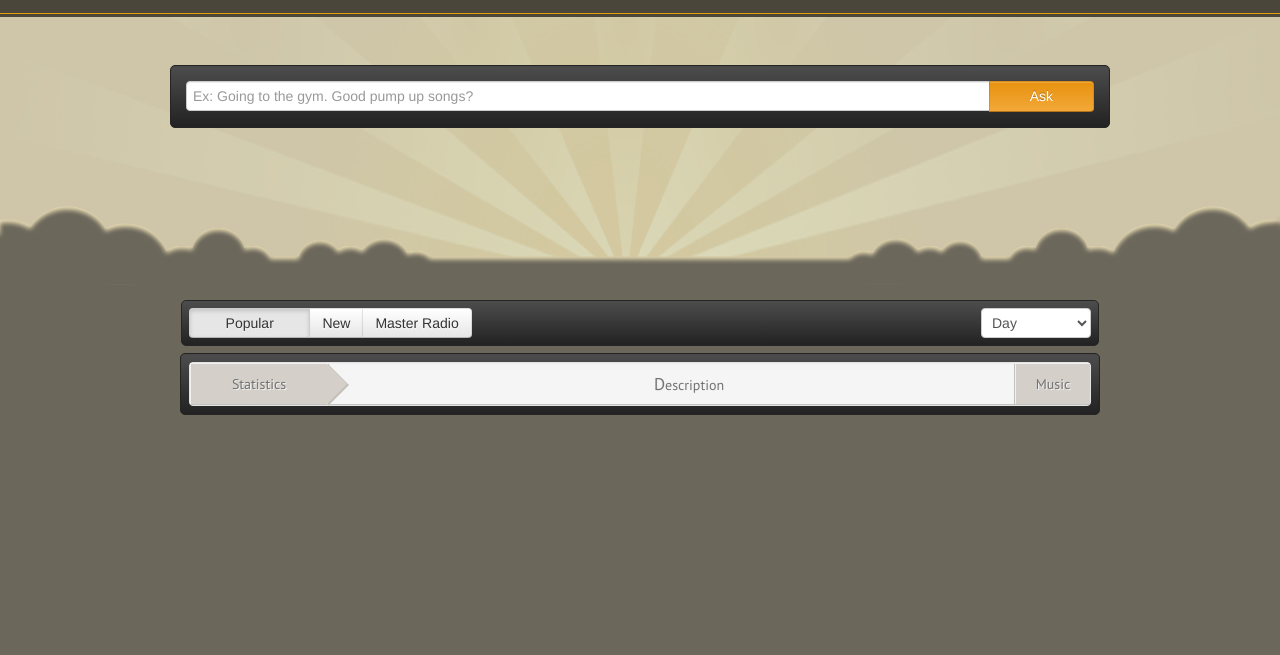
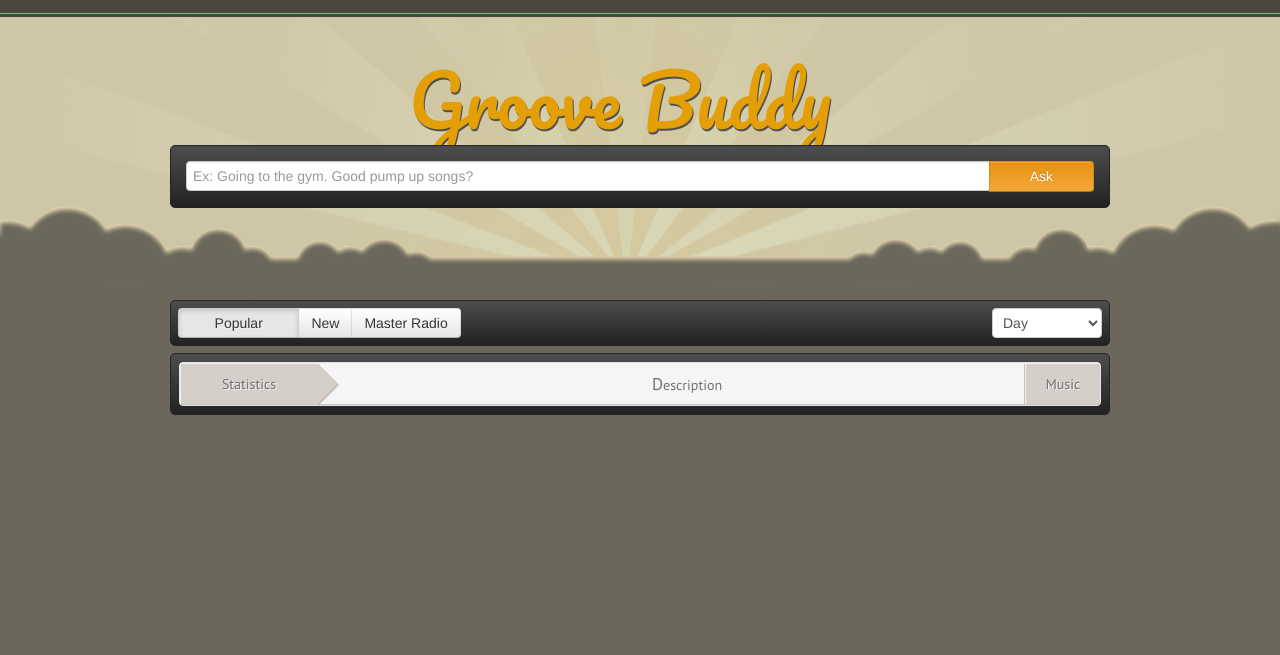
Before and after one commit to smith1302/Groovebuddy, a PHP site: page / in a window 1280 px wide. Shown: the top 655 px of the page. Run offline with PHP 8.4, Linux system fonts and the light colour scheme; data that the repository does not hold is empty; a stand-in replaces the project's code that opens the database connection.

Commit message:
Created a div around header and updated things

```diff
--- a/index.php
+++ b/index.php
@@ -60,29 +60,30 @@ if(!isset($_SESSION['page'])) {
 			margin:20px 0 70px 0;
 		}
 		h1 {
-			font-size: 39px;
-			font-family: 'Pacifico', sans-serif;
+			font-size: 70px;
+			/*font-family: 'Fugaz One', cursive;*/
+			font-family: 'Pacifico', cursive;
 			font-weight: normal;
-			text-shadow:
-			-2px 2px 0 #4A463A,
-			2px 2px 0 #4A463A;
-			margin:0;
-		/*	margin-bottom: -10px;*/
+			color: #E39F05;
+			/*text-shadow: 1px 2px 0 #FAE7BB;*/
+			text-shadow: 1px 2px 0 #505050;
+			margin: 0;
+			margin-left: -40px;
 		}
 		h2 {
 			font-family: sans-serif;
 			text-indent: 60px;
 			font-size: 17px;
 			text-shadow:
-			-2px 2px 0 #4A463A,
-			2px 2px 0 #4A463A;
+			-2px 2px 0 #FFFFFF,
+			2px 2px 0 #FFFFFF;
 		}
-		header {
+		#header-stuff {
+			position: absolute;
+			width: 100%;
+			left:0;
+			top: 80px;
 			text-align: center;
-			color: #E39F05;
-			width: 100%;
-			background-color: #6B675B;
-			margin: 30px 0;
 		}
 		form {
 			padding:0;
@@ -95,7 +96,7 @@ if(!isset($_SESSION['page'])) {
 		}
 		.inner-well {
 			padding: 10px;
-			margin:50px 11px 0px;
+			margin:50px 0 0;
 			border-radius: 5px;
 			border: 1px solid #606060;
 		}
@@ -140,18 +141,18 @@ if(!isset($_SESSION['page'])) {
 			margin-bottom: 0;
 		}
 		input#submit-status-btn {
-			padding:4px 40px 5px 40px;
+			padding: 4px 40px 5px 40px;
 			float: right;
 			border-top-left-radius: 0;
 			border-bottom-left-radius: 0;
 		}
 		#input-container {
-			overflow:hidden;
+			overflow: hidden;
 			display: block;
 		}
 		#playlist-well {
-			padding:8px;
-			margin:0 10px;
+			padding: 8px;
+			margin: 0;
 		}
 		.fornav {
 			position:relative;
@@ -456,13 +457,10 @@ if(!isset($_SESSION['page'])) {
 		</div>
 	</div>
 
+	<header>
 		<img src="img/header.png"></img>
-
-	<!-- <header>
-		<br /><br />
-			<h1><?php //echo SITE_NAME; ?></ h1>
-	</header> -->
-
+		<div id="header-stuff">
+			<h1><?php echo SITE_NAME; ?></h1>
 			<div class="container" style="position: absolute;left:50%;margin-left:-470px;top:15px">
 				<!--           ------              Submit Bar 					--------				-->
 					<div class="well inner-well black-gradient" id="submit-well" style="margin-left:0;margin-right:0" >
@@ -476,6 +474,9 @@ if(!isset($_SESSION['page'])) {
 						<div style="clear:both"></div>
 					</div>
 			</div>
+		</div>
+	</header>
+
 
 	<div class="container" id="body-container">
 
```
Lines whose indentation alone changed are shown as unchanged.
